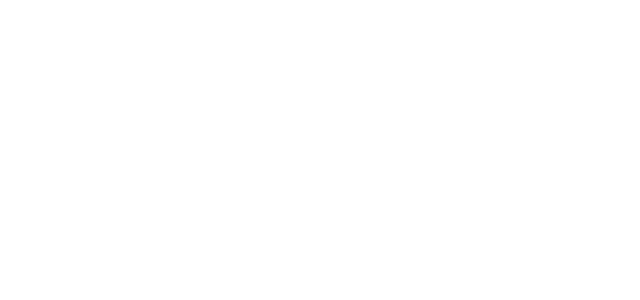
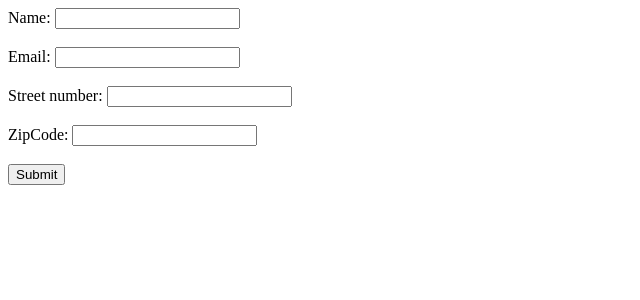
Before and after one commit to kunu000/angular-Form, an Angular app: page /form3 in a window 1280 px wide. Before the commit this address led to /. Shown: the top 300 px of the page, without its empty margins (0-640 px from the left). Built offline with nearby package versions, Linux system fonts and the light colour scheme.

Commit message:
Added formBuilder form

```diff
--- a/src/app/app.routes.ts
+++ b/src/app/app.routes.ts
@@ -1,9 +1,11 @@
 import { Routes } from '@angular/router';
 import { Form1Component } from './pages/form1/form1.component';
 import { Form2Component } from './pages/form2/form2.component';
+import { Form3Component } from './pages/form3/form3.component';
 
 export const routes: Routes = [
   { path: '', redirectTo: 'form1', pathMatch: 'full' },
   { path: 'form1', component: Form1Component }, // form control
   { path: 'form2', component: Form2Component }, // form group
+  { path: 'form3', component: Form3Component }, // form builder
 ];
--- a/src/app/pages/form1/form1.component.ts
+++ b/src/app/pages/form1/form1.component.ts
@@ -34,7 +34,7 @@
     // this.inputControl.setValidators([Validators.required]); // only this validation get applied
     // this.inputControl.updateValueAndValidity();
     // this.inputControl.setErrors({ hello: true });
-    console.log(this.inputControl.hasError('required')) // find specific error
+    console.log(this.inputControl.hasError('required')); // find specific error
     console.log(this.inputControl.errors);
   }
 
--- /dev/null
+++ b/src/app/pages/form3/form3.component.html
@@ -0,0 +1,46 @@
+<form [formGroup]="profileForm">
+  <label>
+    Name:
+    <input type="text" formControlName="name" />
+  </label>
+
+  @if(profileForm.controls['name'].invalid &&
+  profileForm.controls['name'].touched){
+  @if(profileForm.controls['name'].errors?.['required']){
+  <div class="invalid">Required</div>
+  } @if(profileForm.controls['name'].errors?.['minlength']){
+  <div class="invalid">Minimum</div>
+  } }
+
+  <br /><br />
+  <label>
+    Email:
+    <input type="email" formControlName="email" />
+  </label>
+
+  @if(profileForm.controls['email'].invalid &&
+  profileForm.controls['email'].dirty){
+  @if(profileForm.controls['email'].errors?.['required']){
+  <div class="invalid">Required</div>
+  } @if(profileForm.controls['email'].errors?.['email']){
+  <div class="invalid">email</div>
+  } }
+
+  <br /><br />
+
+  <div formGroupName="address">
+    <label>
+      Street number:
+      <input type="text" formControlName="streetno" />
+    </label>
+    <br /><br />
+    <label>
+      ZipCode:
+      <input type="email" formControlName="zip" />
+    </label>
+
+    <br /><br />
+  </div>
+
+  <button (click)="submitForm()">Submit</button>
+</form>
--- /dev/null
+++ b/src/app/pages/form3/form3.component.ts
@@ -0,0 +1,82 @@
+import { Component } from '@angular/core';
+import {
+  ReactiveFormsModule,
+  Validators,
+  FormGroup,
+  FormControl,
+  FormBuilder,
+} from '@angular/forms';
+
+@Component({
+  selector: 'app-form3',
+  standalone: true,
+  imports: [ReactiveFormsModule],
+  templateUrl: './form3.component.html',
+  styleUrl: './form3.component.css',
+})
+export class Form3Component {
+  profileForm: FormGroup;
+
+  constructor(private fb: FormBuilder) {
+    this.profileForm = this.fb.group({
+      name: ['', [Validators.required, Validators.minLength(2)]],
+      email: ['', [Validators.required, Validators.email]],
+      address: this.fb.group({
+        streetno: ['', [Validators.required]],
+        zip: ['', [Validators.required, Validators.pattern(/^\d{5}$/)]],
+      }),
+    });
+  }
+
+  submitForm() {
+    // properties
+    console.log(this.profileForm.value); // access form values
+    console.log(this.profileForm.value.name); // access particular value
+    console.log(this.profileForm.valid); // check validity
+    console.log(this.profileForm.invalid); // check form is invalid
+    console.log(this.profileForm.status); // status (VALID , INVALID , ...)
+    console.log(this.profileForm.get('name')?.touched);
+    console.log(this.profileForm.get('email')?.untouched);
+    console.log(this.profileForm.get('email')?.errors);
+    console.log(this.profileForm.get('name')); // give form control
+    console.log(this.profileForm.controls['name'].errors);
+    console.log(this.profileForm.controls['address']);
+
+    // methods
+    // this.profileForm.setValue({
+    //   name: 'John Doe',
+    //   email: '',
+    //   address: {
+    //     zip: '9999',
+    //     streetno: '99',
+    //   },
+    // });
+
+    // this.profileForm.patchValue({
+    //   email: 'johndoe@example.com',
+    //   address: {
+    //     zip: '12345',
+    //   },
+    // });
+
+    // this.profileForm.reset();
+
+    // this.profileForm.markAsTouched();
+    // this.profileForm.markAllAsTouched();
+    // this.profileForm.markAsUntouched();
+    // console.log(this.profileForm.touched); // if any field is toched it will return true
+    // this.profileForm.disable(); // disable entire form
+    // this.profileForm.enable(); // enable  entire form
+    // this.profileForm.removeControl('email'); // remove form control
+    // this.profileForm.addControl(
+    //   'password',
+    //   new FormControl('', [Validators.required])
+    // );
+
+    // if (this.profileForm.valid) {
+    //   console.log(this.profileForm.value);
+    // } else {
+    //   console.log('Form is invalid');
+    // }
+  }
+}
--- a/src/styles.css
+++ b/src/styles.css
@@ -1 +1,3 @@
-/* You can add global styles to this file, and also import other style files */
+.invalid {
+    color: red;
+  }
```
Also changed, not shown: src/app/pages/form3/form3.component.css (added), 1 other file (tests, documents, lock files or other folders).
